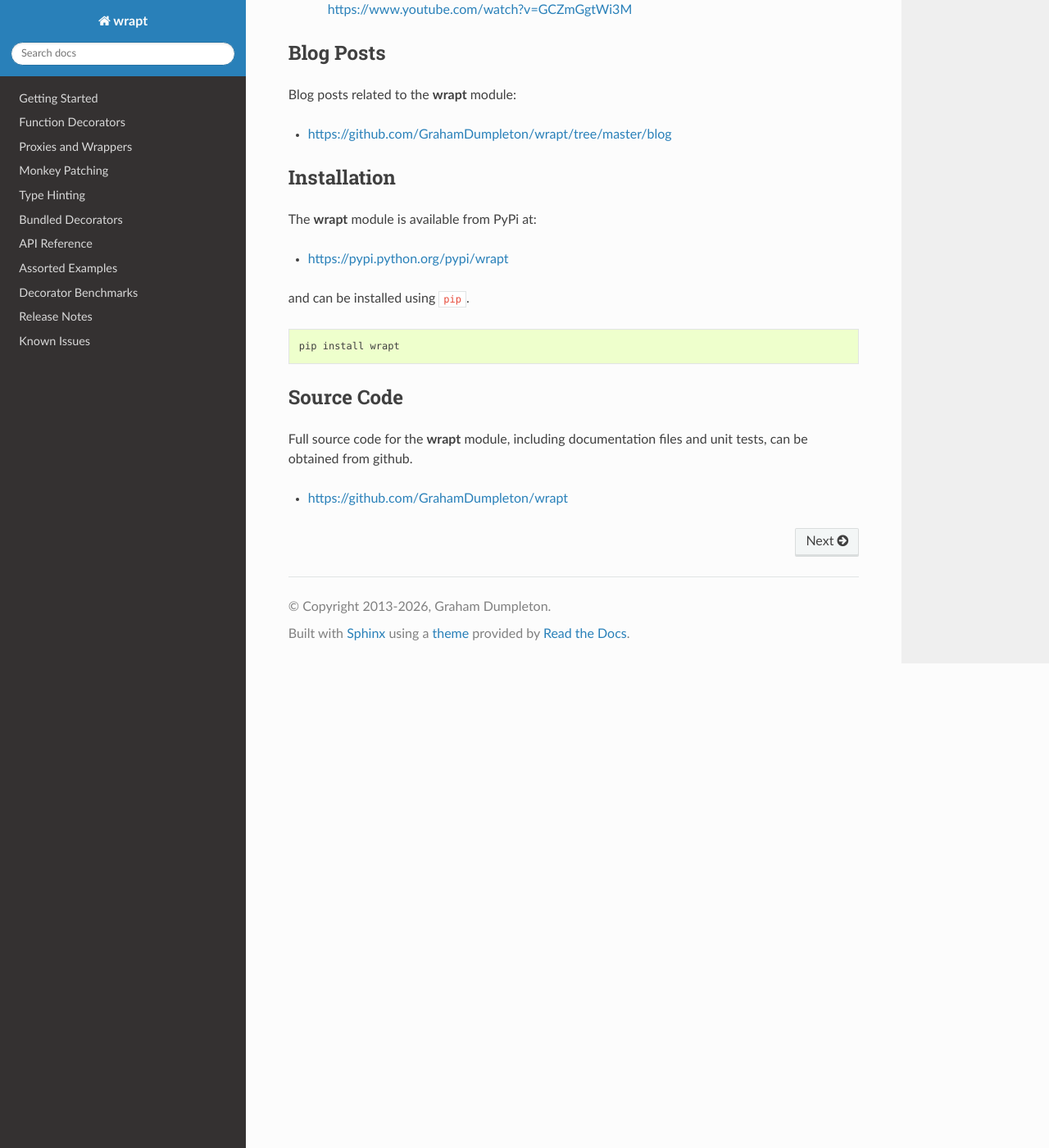
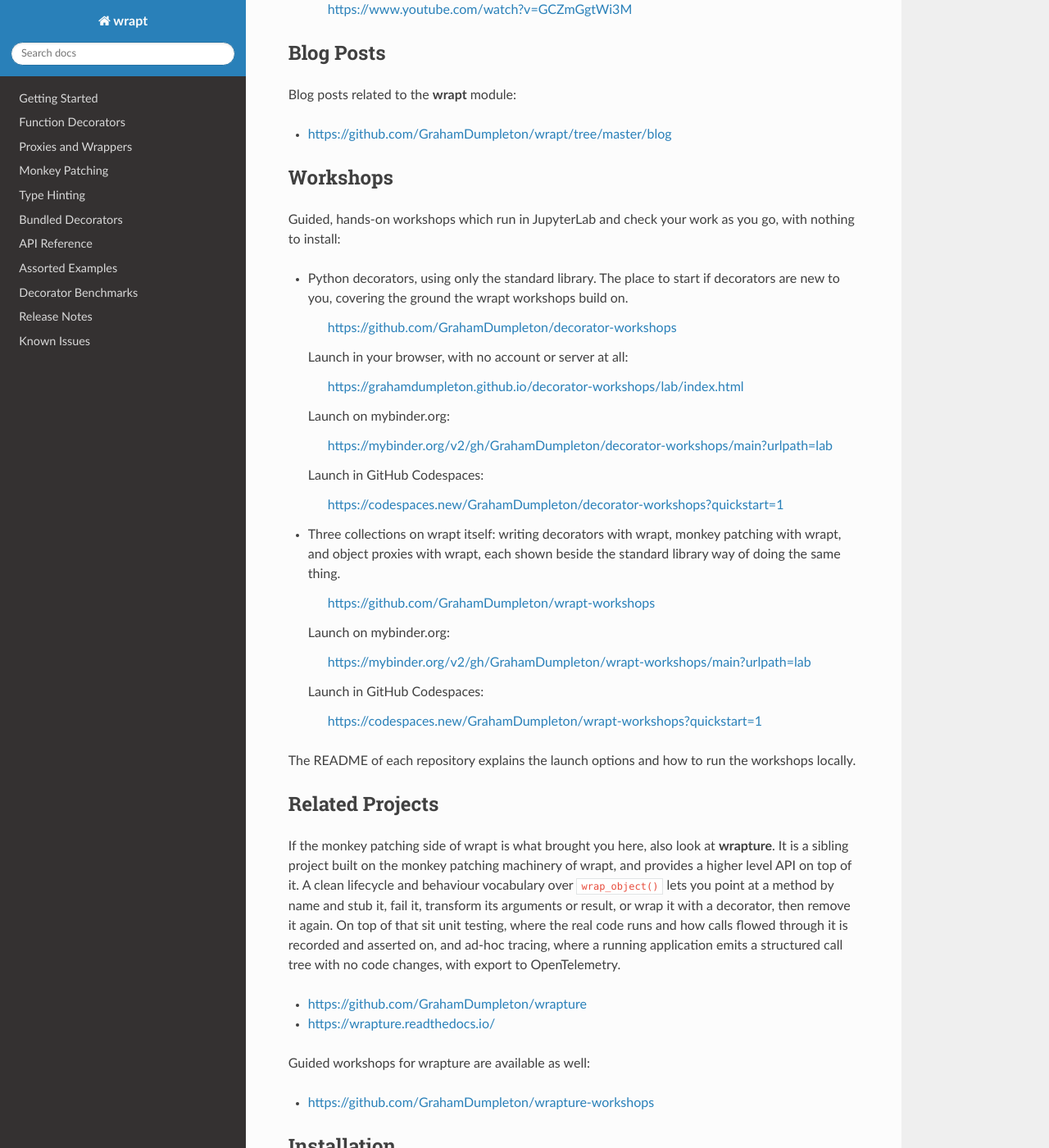
Before and after one commit to GrahamDumpleton/wrapt, a Sphinx documentation site: the page built from docs/index.rst, in a window 1280 px wide and 1400 px high, scrolled down 1502 px. Shown: the whole window at 82% size. Built offline with Sphinx 7.4.7 and the Read the Docs theme 3.1.0, drawn with Linux system fonts in a browser that asks for light colours.

Commit message:
Add references to the workshops and to wrapture in the README and docs.
The README and the documentation index gain a Workshops section pointing
at decorator-workshops and wrapt-workshops, with the launch links for the
browser, Binder and Codespaces, and a Related Projects section describing
wrapture as the higher level API built on the monkey patching machinery of
wrapt. The monkey patching page closes with a pointer to wrapture and the
monkey patching workshops, and the getting started page opens with a
pointer to the decorators workshops.

```diff
--- a/docs/index.rst
+++ b/docs/index.rst
@@ -80,6 +80,69 @@ Blog posts related to the **wrapt** module:
 
 * https://github.com/GrahamDumpleton/wrapt/tree/master/blog
 
+Workshops
+---------
+
+Guided, hands-on workshops which run in JupyterLab and check your work as
+you go, with nothing to install:
+
+* Python decorators, using only the standard library. The place to start if
+  decorators are new to you, covering the ground the wrapt workshops build
+  on.
+
+    https://github.com/GrahamDumpleton/decorator-workshops
+
+  Launch in your browser, with no account or server at all:
+
+    https://grahamdumpleton.github.io/decorator-workshops/lab/index.html
+
+  Launch on mybinder.org:
+
+    https://mybinder.org/v2/gh/GrahamDumpleton/decorator-workshops/main?urlpath=lab
+
+  Launch in GitHub Codespaces:
+
+    https://codespaces.new/GrahamDumpleton/decorator-workshops?quickstart=1
+
+* Three collections on wrapt itself: writing decorators with wrapt, monkey
+  patching with wrapt, and object proxies with wrapt, each shown beside the
+  standard library way of doing the same thing.
+
+    https://github.com/GrahamDumpleton/wrapt-workshops
+
+  Launch on mybinder.org:
+
+    https://mybinder.org/v2/gh/GrahamDumpleton/wrapt-workshops/main?urlpath=lab
+
+  Launch in GitHub Codespaces:
+
+    https://codespaces.new/GrahamDumpleton/wrapt-workshops?quickstart=1
+
+The README of each repository explains the launch options and how to run
+the workshops locally.
+
+Related Projects
+----------------
+
+If the monkey patching side of wrapt is what brought you here, also look at
+**wrapture**. It is a sibling project built on the monkey patching
+machinery of wrapt, and provides a higher level API on top of it. A clean
+lifecycle and behaviour vocabulary over ``wrap_object()`` lets you point at
+a method by name and stub it, fail it, transform its arguments or result,
+or wrap it with a decorator, then remove it again. On top of that sit unit
+testing, where the real code runs and how calls flowed through it is
+recorded and asserted on, and ad-hoc tracing, where a running application
+emits a structured call tree with no code changes, with export to
+OpenTelemetry.
+
+* https://github.com/GrahamDumpleton/wrapture
+
+* https://wrapture.readthedocs.io/
+
+Guided workshops for wrapture are available as well:
+
+* https://github.com/GrahamDumpleton/wrapture-workshops
+
 Installation
 ------------
 
--- a/docs/quick-start.rst
+++ b/docs/quick-start.rst
@@ -1,5 +1,11 @@
 Getting Started
 ===============
+
+If you would rather learn by doing, the decorators collection of the wrapt
+workshops covers the material on this page as guided, hands-on workshops
+which run in JupyterLab with nothing to install.
+
+* https://github.com/GrahamDumpleton/wrapt-workshops
 
 To implement your decorator you need to first define a wrapper function.
 This will be called each time a decorated function is called. The wrapper
```
Also changed, not shown: README.md (+24 -1 lines), docs/monkey.rst (+24 -0 lines).
